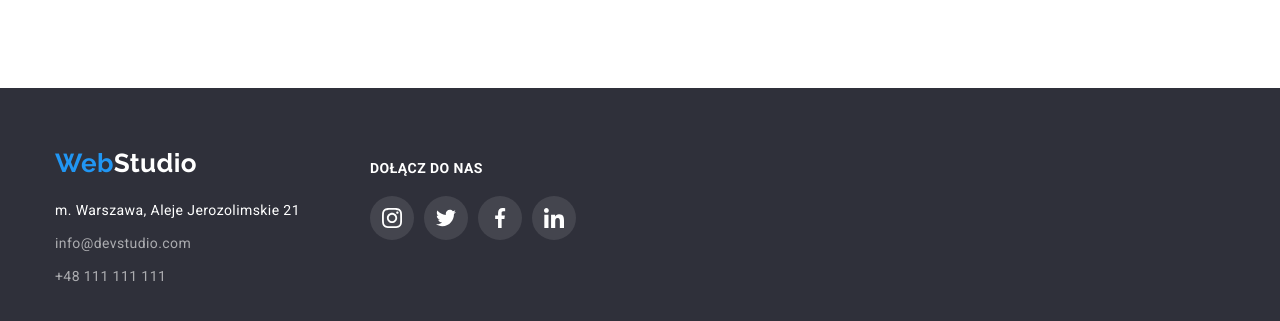
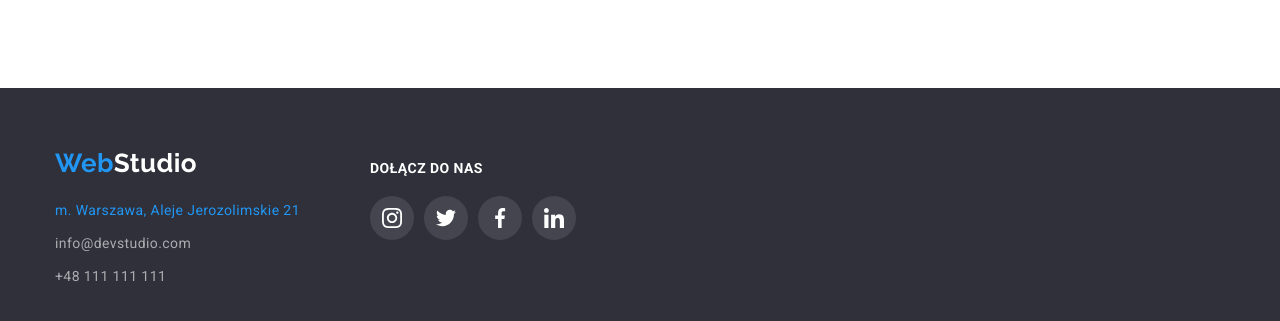
Before and after one commit to KJachimstal/goit-markup-hw-05, a website: page index.html in a window 1280 px wide. In both pictures the pointer is over the link "m. Warszawa, Aleje Jerozolimskie 21". Shown: the part 2587-2908 px from the top of the page. Drawn offline with nearby package versions, Linux system fonts and the light colour scheme.

Commit message:
Added hover for contact footer

```diff
--- a/css/styles.css
+++ b/css/styles.css
@@ -207,6 +207,13 @@ body {
 
 .footer-navigation a {
     color: var(--footerContactColor);
+}
+
+.footer-navigation a:hover,
+.footer-navigation li:first-child a:hover {
+    color: var(--mainPageColor);
+    transition: cubic-bezier(0.4, 0, 0.2, 1);
+    transition-duration: 250ms;
 }
 
 .footer-navigation li:first-child a {
```
